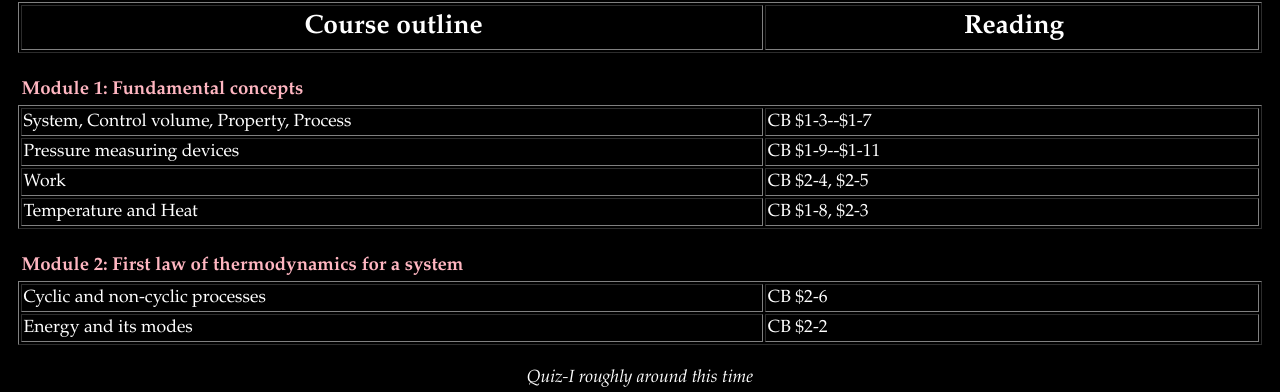
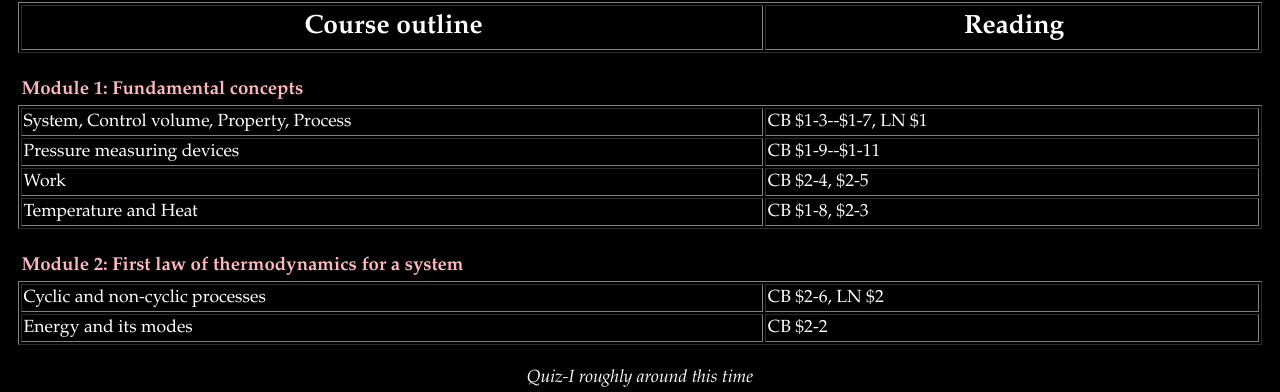
Before and after one commit to krithikasivaram/krithikasivaram.github.io, a Jekyll site: the page teaching/ME1100_Jul_Nov_2019.html, which Jekyll copies as it is, in a window 1280 px wide. Shown: the part 1213-1605 px from the top of the page. Built offline with Jekyll 4.4.1, drawn with Linux system fonts in a browser that asks for light colours.

```diff
--- a/teaching/ME1100_Jul_Nov_2019.html
+++ b/teaching/ME1100_Jul_Nov_2019.html
@@ -203,7 +203,7 @@ Updates/Announcements:</font></h3>
 <table border="1" cellspacing="2" cellpadding="2" width="100%">
 	<col width = "60%">
 	<col width = "40%">
-	<tr> <td> System, Control volume, Property, Process </td> <td> CB $1-3--$1-7</td>
+	<tr> <td> System, Control volume, Property, Process </td> <td> CB $1-3--$1-7, LN $1</td>
 	<tr> <td> Pressure measuring devices </td>  <td>  CB $1-9--$1-11 </td>
 	<tr> <td> Work </td> <td> CB $2-4, $2-5 </td>
 	<tr> <td> Temperature and Heat </td> <td> CB $1-8, $2-3</td>
@@ -215,7 +215,7 @@ Updates/Announcements:</font></h3>
 <table border="1" cellspacing="2" cellpadding="2" width="100%">
 	<col width = "60%">
 	<col width = "40%">
-	<tr> <td> Cyclic and non-cyclic processes </td> <td> CB $2-6 </td>
+	<tr> <td> Cyclic and non-cyclic processes </td> <td> CB $2-6, LN $2 </td>
 	<tr> <td> Energy and its modes  </td> <td> CB $2-2 </td>
 	</tr>
 </table><br>
```
